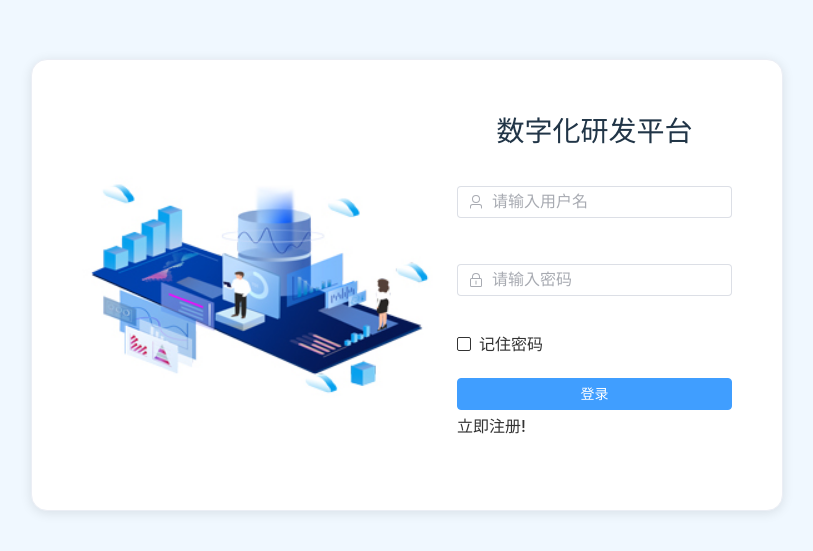
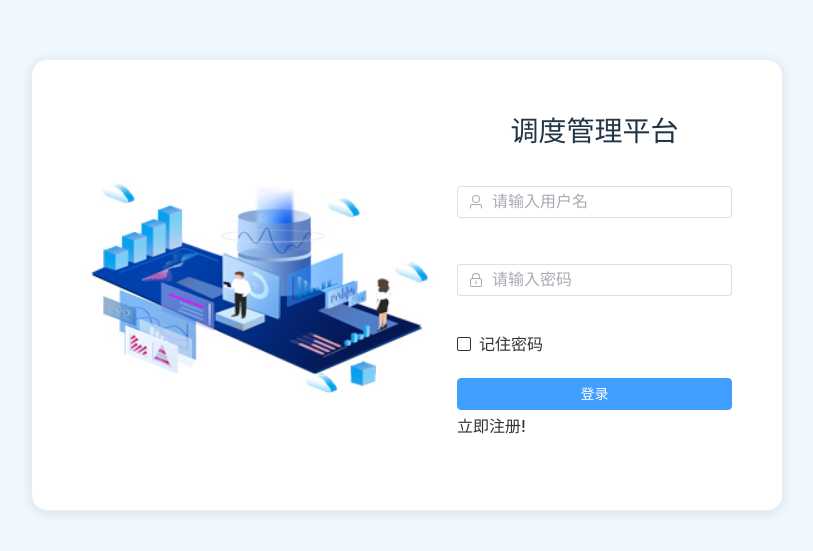
Before and after one commit to ghhykqfqc/my-vue, a Vue app: page / in a window 1280 px wide. Shown: the part 115-666 px from the top of the page, without its empty margins (233-1046 px from the left). Built offline with nearby package versions, Linux system fonts and the light colour scheme.

Commit message:
修改环境变量标题和各组件模块引用 修改notfound页面布局居中

```diff
--- a/src/components/AppLayout.vue
+++ b/src/components/AppLayout.vue
@@ -4,14 +4,14 @@
       <el-header class="common-header">
         <div class="header-left" :style="{ width: isCollapse ? '64px' : '200px' }">
           <el-tooltip
-            content="数字化研发平台"
+            :content="title"
             placement="bottom"
             effect="light"
             popper-class="custom-tooltip"
           >
-            <el-icon class="header-left__logo" title="数字化研发平台"><CommonIcon :name="'sclogo'" :size="'36px'" color="inherit"/></el-icon>
+            <el-icon class="header-left__logo"><CommonIcon :name="'sclogo'" :size="'36px'" color="inherit"/></el-icon>
           </el-tooltip>
-          <div v-if="!isCollapse" :class="['header-left__title', { show: !isCollapse }]">数字化研发平台</div>
+          <div v-if="!isCollapse" :class="['header-left__title', { show: !isCollapse }]">{{ title }}</div>
         </div>
         <div class="header-right">
           <el-icon class="header-right__collapse" @click="toggleCollapse">
@@ -87,6 +87,9 @@ const isCollapse = ref(false);
 const router = useRouter();
 const userStore = useUserStore();
 
+// 获取环境变量定义的标题
+const title = import.meta.env.VITE_APP_TITLE;
+
 // 使用 computed 获取响应式的 username
 const username = computed(() => userStore.user.name);
 const activeMenu = ref('/home');
@@ -149,7 +152,7 @@ const loginOut = () => {
       width: 200px;
       height: inherit;
       align-items: center;
-      padding-left: 10px;
+      justify-content: center;
       box-sizing: border-box;
       // background-color: #3c8dbc;
       overflow: hidden;
--- a/src/views/login/LoginView.vue
+++ b/src/views/login/LoginView.vue
@@ -5,7 +5,7 @@
         <img src="@/assets/login.png" alt="login" />
       </div>
       <div class="login-container-right">
-        <div class="login-container__title">数字化研发平台</div>
+        <div class="login-container__title">{{ title }}</div>
         <el-form
           name="normal_login"
           class="login-form"
@@ -77,6 +77,8 @@ const rules = reactive<FormRules<LoginForm>>({
 });
 
 const router = useRouter();
+// 获取环境变量定义的标题
+const title = import.meta.env.VITE_APP_TITLE;
 
 // 自动登录函数
 const autoLogin = async () => {
--- a/src/views/notFound/NotFoundView.vue
+++ b/src/views/notFound/NotFoundView.vue
@@ -3,6 +3,7 @@
     icon="error"
     title="404"
     sub-title="Sorry, the page you visited does not exist."
+    class="nfpage-container"
     >
         <template #extra>
             <el-button type="primary" href="/" @click="gotoLogin">Back To Login</el-button>
@@ -17,3 +18,12 @@ const gotoLogin = () => {
     router.replace({ path: '/' });
 };
 </script>
+
+<style scoped>
+.nfpage-container {
+    display: flex;
+    justify-content: center;
+    align-items: center;
+    height: 100%;
+}
+</style>
```
Also changed, not shown: 1 other file (tests, documents, lock files or other folders).
